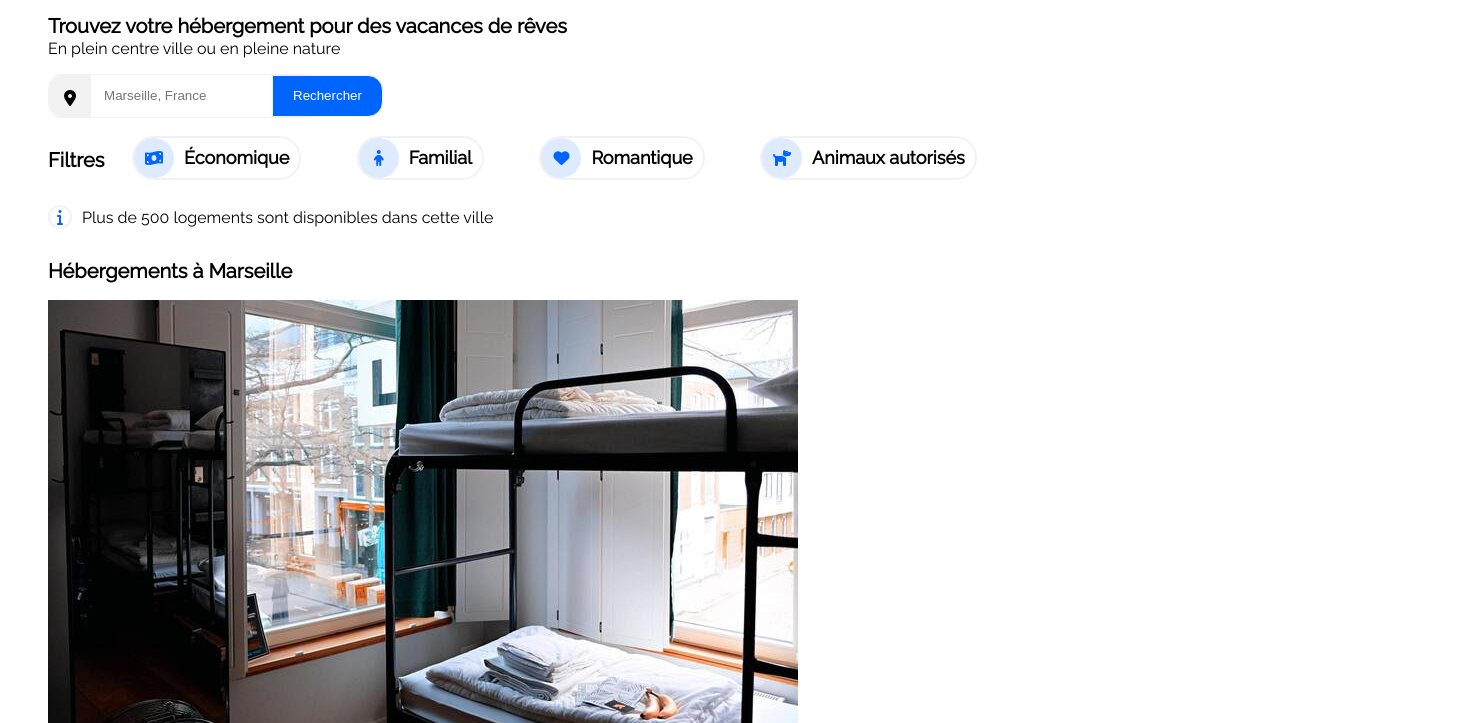
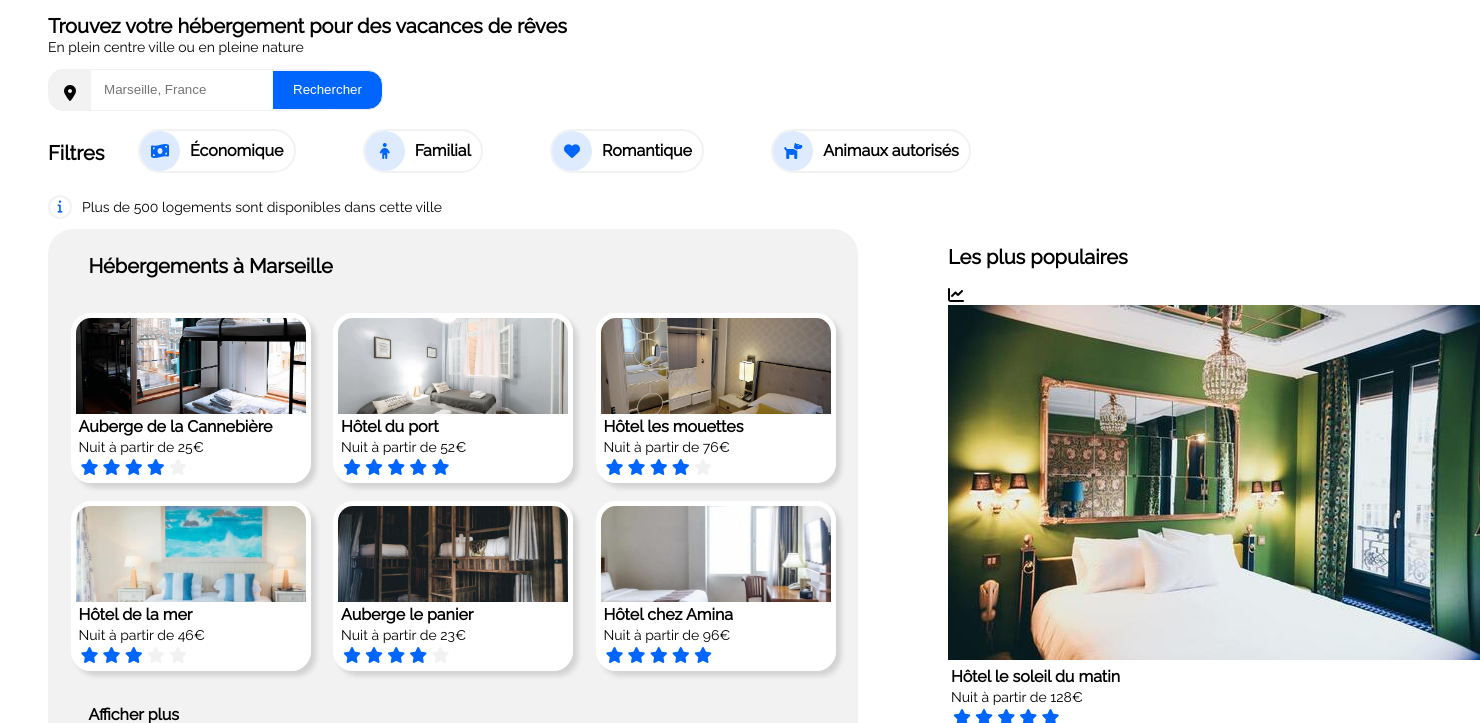
Before and after one commit to Math1299/PerretMathieu_2_30112020, a plain HTML site: page index.html in a window 1280 px wide. Shown: the part 77-800 px from the top of the page, 1480 px wide, since content can reach past the window. Drawn offline with Linux system fonts and the light colour scheme.

Commit message:
CSS SECTION 1 HEBERGMENT OK

```diff
--- a/index.html
+++ b/index.html
@@ -24,7 +24,7 @@
         <!-- BARRE DE NAVIGATION AVEC LES DEUX ANCRES-->
         <nav>
           <ul id="nav_list">
-            <li><a href="#Hébergements">Hébergements</a></li>
+            <li><a href="#Hebergements">Hébergements</a></li>
             <li><a href="#Activités">Activités</a></li>
             <li class="no_anchor"><a href="#">S'inscrire</a></li>
           </ul>
@@ -86,7 +86,7 @@
         <!--PARTIE GAUCHE  HEBERGEMENTS A MARSEILLE-->
         <section id="accomodation">
           <!-- ANCRE DEPUIS LE HEADER-->
-          <div id="Hébergements">
+          <div id="Hebergements">
             <h1 class="big">Hébergements à Marseille</h1>
           </div>
           <!--BOX AUBERGE DE LA CANNEBIERE-->
@@ -98,7 +98,7 @@
               />
               <div class="box_legend">
                 <p class="medium">Auberge de la Cannebière</p>
-                <p class="small">Nuit à partir de <strong>25€</strong></p>
+                <p class="small">Nuit à partir de 25€</p>
                 <div class="logo_star">
                   <i class="fas fa-star"></i>
                   <i class="fas fa-star"></i>
@@ -118,7 +118,7 @@
               />
               <div class="box_legend">
                 <p class="medium">Hôtel du port</p>
-                <p class="small">Nuit à partir de <strong>52€</strong></p>
+                <p class="small">Nuit à partir de 52€</p>
                 <div class="logo_star">
                   <i class="fas fa-star"></i>
                   <i class="fas fa-star"></i>
@@ -138,7 +138,7 @@
               />
               <div class="box_legend">
                 <p class="medium">Hôtel les mouettes</p>
-                <p class="small">Nuit à partir de <strong>76€</strong></p>
+                <p class="small">Nuit à partir de 76€</p>
                 <div class="logo_star">
                   <i class="fas fa-star"></i>
                   <i class="fas fa-star"></i>
@@ -158,7 +158,7 @@
               />
               <div class="box_legend">
                 <p class="medium">Hôtel de la mer</p>
-                <p class="small">Nuit à partir de <strong>46€</strong></p>
+                <p class="small">Nuit à partir de 46€</p>
                 <div class="logo_star">
                   <i class="fas fa-star"></i>
                   <i class="fas fa-star"></i>
@@ -178,7 +178,7 @@
               />
               <div class="box_legend">
                 <p class="medium">Auberge le panier</p>
-                <p class="small">Nuit à partir de <strong>23€</strong></p>
+                <p class="small">Nuit à partir de 23€</p>
                 <div class="logo_star">
                   <i class="fas fa-star"></i>
                   <i class="fas fa-star"></i>
@@ -198,7 +198,7 @@
               />
               <div class="box_legend">
                 <p class="medium">Hôtel chez Amina</p>
-                <p class="small">Nuit à partir de <strong>96€</strong></p>
+                <p class="small">Nuit à partir de 96€</p>
                 <div class="logo_star">
                   <i class="fas fa-star"></i>
                   <i class="fas fa-star"></i>
@@ -229,7 +229,7 @@
               />
               <div class="box_legend">
                 <p class="medium">Hôtel le soleil du matin</p>
-                <p class="small">Nuit à partir de <strong>128€</strong></p>
+                <p class="small">Nuit à partir de 128€</p>
                 <div class="logo_star">
                   <i class="fas fa-star"></i>
                   <i class="fas fa-star"></i>
@@ -249,7 +249,7 @@
               />
               <div class="box_legend">
                 <p class="medium">Au coeur de l'eau chambres d'hôtes</p>
-                <p class="small">Nuit à partir de <strong>71€</strong></p>
+                <p class="small">Nuit à partir de 71€</p>
                 <div class="logo_star">
                   <i class="fas fa-star"></i>
                   <i class="fas fa-star"></i>
@@ -269,7 +269,7 @@
               />
               <div class="box_legend">
                 <p class="medium">Hôtel Tout bleu et Blanc</p>
-                <p class="small">Nuit à partir de <strong>68€</strong></p>
+                <p class="small">Nuit à partir de 68€</p>
                 <div class="logo_star">
                   <i class="fas fa-star"></i>
                   <i class="fas fa-star"></i>
--- a/style.css
+++ b/style.css
@@ -5,12 +5,12 @@
   font-size: 20px;
 }
 .medium {
-  font-weight: 700;
-  font-size: 18px;
+  font-weight: 600;
+  font-size: 16px;
 }
 .small {
   font-weight: 400;
-  font-size: 16px;
+  font-size: 14px;
 }
 /* GLOBAL CONTAINER + BODY*/
 body {
@@ -73,8 +73,9 @@ nav {
 }
 #form_search {
   display: flex;
-  width: 270px;
-  border: 1.5px solid #f2f2f2;
+  width: 290px;
+  height: 40px;
+  border: 1.5px solid #f1f1f1;
   border-radius: 15px;
   background-color: #f2f2f2;
 }
@@ -151,4 +152,81 @@ nav {
   border: 2px solid #f2f2f2;
   border-radius: 50%;
   margin-right: 10px;
+  font-size: small;
 }
+/*SECTION 1 HEBERGEMENT  ET LES PLUS POPULAIRES*/
+#section1 {
+  display: flex;
+  justify-content: space-between; /* pas de marge latérale*/
+  height: 520px;
+}
+/* PARTIE GAUCHE HEBERGEMENTS A MARSEILLE*/
+#accomodation {
+  display: flex;
+  flex-wrap: wrap;
+  width: 810px;
+  background-color: #f2f2f2;
+  border-radius: 25px;
+  align-items: center; /* centrer dans la hauteur*/
+  justify-content: space-evenly; /* espacement égal */
+}
+#Hebergements {
+  display: flex;
+  width: 90%;
+}
+#box1,
+#box2,
+#box3,
+#box4,
+#box5,
+#box6 {
+  display: flex;
+  flex-wrap: wrap;
+  width: 230px;
+  height: 160px;
+  border: 5px solid white;
+  border-radius: 20px;
+  background-color: white;
+}
+#box1 img,
+#box2 img,
+#box3 img,
+#box4 img,
+#box5 img,
+#box6 img {
+  width: 100%;
+  height: 60%;
+  border-radius: 15px 15px 0 0;
+  object-fit: cover; /* on garde le ration de l'image*/
+}
+#section1 a {
+  text-decoration: none;
+  color: black;
+  box-shadow: 5px 5px 5px lightgrey;
+  border-radius: 20px;
+  transform: scale(1);
+  transition: transform 0.4s;
+}
+#section1 a:hover {
+  transform: scale(1.05);
+}
+.box_legend p {
+  display: flex;
+  flex-direction: column;
+  margin: 3px 0 0 3px;
+}
+#section1 .logo_star {
+  margin: 3px 0 0 5px;
+  color: #0065fc;
+}
+/*SPAN*/
+.grey_star {
+  color: #f2f2f2;
+}
+#bottom_accomodation {
+  display: flex;
+  width: 90%;
+}
+#popular {
+  width: 300px;
+}
```
